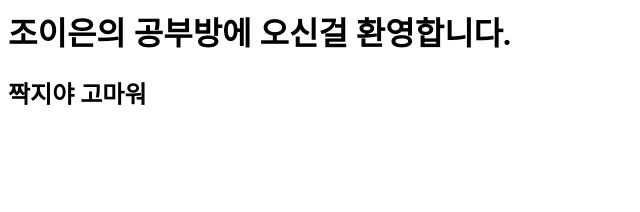
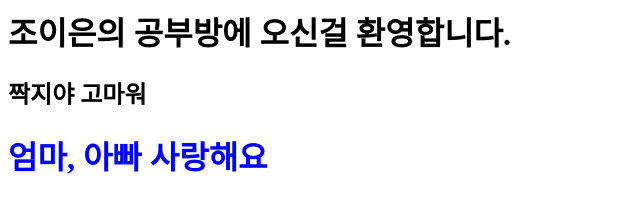
Before and after one commit to joyieun/My-home, a plain HTML site: page index.html in a window 1280 px wide. Shown: the whole page, without its empty margins (0-640 px from the left). Drawn offline with Linux system fonts and the light colour scheme.

Commit message:
Update index.html

```diff
--- a/index.html
+++ b/index.html
@@ -5,5 +5,7 @@
 <body>
          <h1>조이은의 공부방에 오신걸 환영합니다.</h1>
          <h2>짝지야 고마워</h2>
+
+         <h1 style="color:blue"> 엄마, 아빠 사랑해요 </h1>
 </body>
 </html>
```
